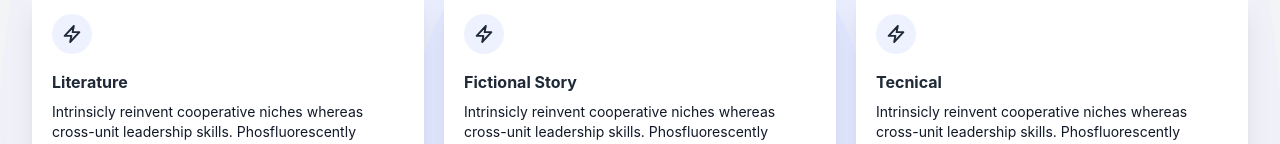
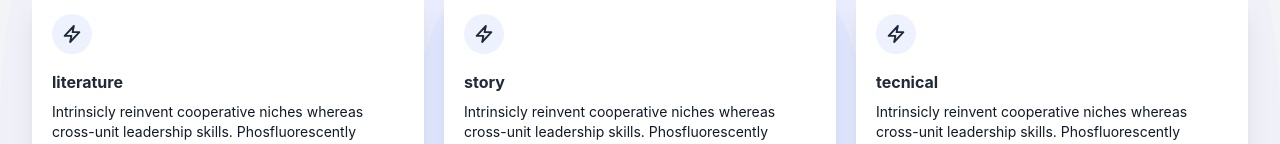
Before and after one commit to rihan-mahmud2/Resalling-book-store, a React (Create React App) app: page / in a window 1280 px wide. Shown: the part 654-798 px from the top of the page. Built offline with nearby package versions, Linux system fonts and the light colour scheme; no server answers.

Commit message:
added category section

```diff
--- a/package.json
+++ b/package.json
@@ -3,6 +3,7 @@
   "version": "0.1.0",
   "private": true,
   "dependencies": {
+    "@heroicons/react": "^2.0.13",
     "@testing-library/jest-dom": "^5.16.5",
     "@testing-library/react": "^13.4.0",
     "@testing-library/user-event": "^13.5.0",
--- /dev/null
+++ b/src/Card/CategoryCard.js
@@ -0,0 +1,23 @@
+import React from "react";
+
+const CategoryCard = ({ category }) => {
+  return (
+    <div className="card card-side bg-base-100 shadow-xl">
+      <figure>
+        <img src={category.image} alt="Movie" />
+      </figure>
+      <div className="card-body">
+        <h2 className="card-title">{category.product_name}</h2>
+        <p className="text-xl bolder">
+          Original price ${category.product_price}
+        </p>
+        <p className="text-xl bolder">Purchase Year {category.purchase_year}</p>
+        <div className="card-actions justify-end">
+          <button className="btn btn-primary">Watch</button>
+        </div>
+      </div>
+    </div>
+  );
+};
+
+export default CategoryCard;
--- a/src/Routes/Routes.js
+++ b/src/Routes/Routes.js
@@ -4,6 +4,7 @@ import Register from "../Login/Register";
 import SignUp from "../Login/SignUp";
 import Main from "../Main/Layout";
 import AddProduct from "../Menues/SellerMenue/AddProduct";
+import AllCategory from "../pages/Home/AllCategory";
 import Home from "../pages/Home/Home";
 import PrivateRoute from "./PrivateRoute";
 export const router = createBrowserRouter([
@@ -14,6 +15,12 @@ export const router = createBrowserRouter([
       {
         path: "/",
         element: <Home />,
+      },
+      {
+        path: "/category/:name",
+        element: <AllCategory />,
+        loader: ({ params }) =>
+          fetch(`http://localhost:5000/category/${params.name}`),
       },
       {
         path: "/register",
--- a/src/api/addProduct.js
+++ b/src/api/addProduct.js
@@ -1,5 +1,5 @@
 export const addCommidites = async (product) => {
-  const res = await fetch("http://localhost:5000/products", {
+  const res = await fetch("http://localhost:5000/product", {
     method: "POST",
     headers: {
       "content-type": "application/json",
--- /dev/null
+++ b/src/pages/Home/AllCategory.js
@@ -0,0 +1,17 @@
+import React from "react";
+import { useLoaderData } from "react-router-dom";
+import CategoryCard from "../../Card/CategoryCard";
+
+const AllCategory = () => {
+  const categories = useLoaderData();
+  console.log(categories);
+  return (
+    <div className="w-[70%] mx-auto my-10">
+      {categories.map((category) => (
+        <CategoryCard category={category} key={category._id} />
+      ))}
+    </div>
+  );
+};
+
+export default AllCategory;
--- a/src/pages/Home/Category.js
+++ b/src/pages/Home/Category.js
@@ -1,22 +1,32 @@
 import SingleCategory from "./SingleCategory";
 
 const Category = () => {
+  // const [categories,setCategoris] = useState([]);
+
+  // useEffect(() => {
+
+  //   fetch("http://localhost:5000/product")
+  //   .then(res => res.json())
+  //   .then(data => )
+
+  //  },[])
+
   const categories = [
     {
       _id: 1,
-      category_name: "Literature",
+      category_name: "literature",
       description:
         "Intrinsicly reinvent cooperative niches whereas cross-unit leadership skills. Phosfluorescently actualize seamless intellectual capital vis-a-vis client-focused value. Professionally whiteboard process-centric initiatives with just in time intellectual capital.",
     },
     {
       _id: 2,
-      category_name: "Fictional Story",
+      category_name: "story",
       description:
         "Intrinsicly reinvent cooperative niches whereas cross-unit leadership skills. Phosfluorescently actualize seamless intellectual capital vis-a-vis client-focused value. Professionally whiteboard process-centric initiatives with just in time intellectual capital.",
     },
     {
       _id: 3,
-      category_name: "Tecnical",
+      category_name: "tecnical",
       description:
         "Intrinsicly reinvent cooperative niches whereas cross-unit leadership skills. Phosfluorescently actualize seamless intellectual capital vis-a-vis client-focused value. Professionally whiteboard process-centric initiatives with just in time intellectual capital.",
     },
--- a/src/pages/Home/SingleCategory.js
+++ b/src/pages/Home/SingleCategory.js
@@ -1,7 +1,9 @@
 import React from "react";
+import { Link } from "react-router-dom";
 
 const SingleCategory = ({ category }) => {
   return (
+    <Link to={`/category/${category?.category_name}`}>
       <div className="flex flex-col justify-between overflow-hidden text-left transition-shadow duration-200 bg-white rounded shadow-xl group hover:shadow-2xl">
         <div className="p-5">
           <div className="flex items-center justify-center w-10 h-10 mb-4 rounded-full bg-indigo-50">
@@ -26,6 +28,7 @@ const SingleCategory = ({ category }) => {
         </div>
         <div className="w-full h-1 ml-auto duration-300 origin-left transform scale-x-0 bg-deep-purple-accent-400 group-hover:scale-x-100" />
       </div>
+    </Link>
   );
 };
 
```
Also changed, not shown: 1 other file (tests, documents, lock files or other folders). Lines whose indentation alone changed are shown as unchanged.
